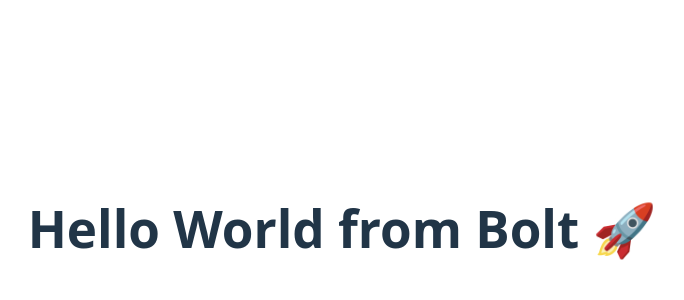
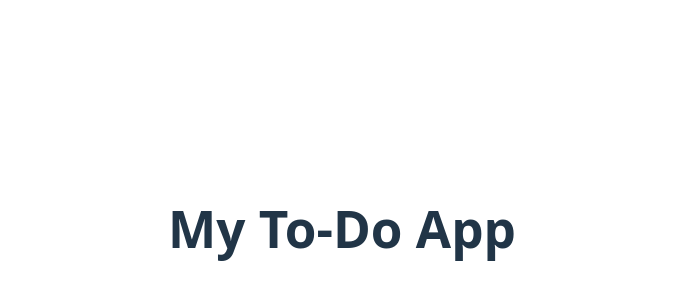
Before and after one commit to kjep7025/todo-app, a React (Vite) app: page / in a window 1280 px wide. Shown: the part 172-472 px from the top of the page, without its empty margins (298-982 px from the left). Built offline with nearby package versions, Linux system fonts and the light colour scheme.

Commit message:
Updated App.jsx

```diff
--- a/src/App.jsx
+++ b/src/App.jsx
@@ -1,9 +1,13 @@
 import { useState } from 'react'
-import reactLogo from './assets/react.svg'
-import viteLogo from '/vite.svg'
 import './App.css'
 
 
-export default function App() {
-  return <h1>Hello World from Bolt  🚀</h1>;
+function App() {
+  return (
+    <div>
+      <h1>My To-Do App</h1>
+    </div>
+  );
 }
+
+export default App;
```
